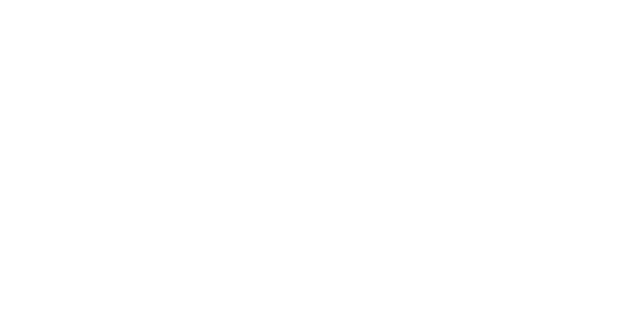
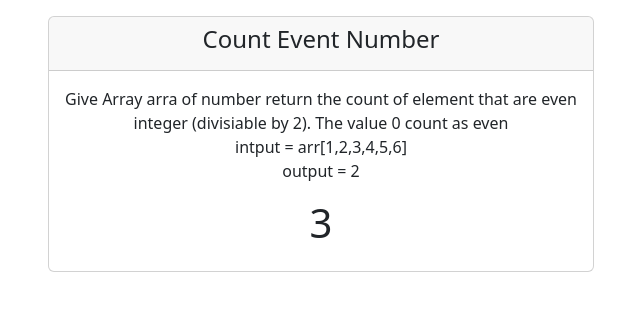
Before and after one commit to Rushikengar8686/React, a React (Create React App) app in the folder reactcourse/: page /CountEvent in a window 1280 px wide. Before the commit this address had no page. Shown: the top 310 px of the page, without its empty margins (319-959 px from the left). Built offline with nearby package versions, Linux system fonts and the light colour scheme.

Commit message:
Two Task Completed....!

```diff
--- a/reactcourse/src/App.js
+++ b/reactcourse/src/App.js
@@ -12,6 +12,8 @@
 import NewHooks from "./newHooks/NewHooks";
 import DashValue from "./context/DashValue";
 import AcronymGenerator from "./ReactTask/AcronymGenerator"
+import CountEventNumber from "./ReactTask/CountEventNumber";
+import CountNegative from "./ReactTask/CountNegative";
 
 function App() {
   const [isActive, setIsActive] = useState(false);
@@ -42,6 +44,8 @@
                   <li className="nav-item"><Link className="nav-link" to="/NewHooks">NewHooks</Link></li>
                   <li className="nav-item"><Link className="nav-link" to="/DashValue">DashValue</Link></li>
                   <li className="nav-item"><Link className="nav-link" to="/AcronoymStr">AcronoymStr</Link></li>
+                  <li className="nav-item"><Link className="nav-link" to="/CountEvent">CountEvent</Link></li>
+                  <li className="nav-item"><Link className="nav-link" to="/CountNegative">CountNegative</Link></li>
                 </ul>
 
                 <button className="btn btn-outline-dark me-2" onClick={changeBackground}>
@@ -73,6 +77,8 @@
           <Route path="/NewHooks" element={<NewHooks/>}></Route>
           <Route path="/DashValue" element={<DashValue/>}></Route>
           <Route path="/AcronoymStr" element={<AcronymGenerator/>}></Route>
+          <Route path="CountEvent" element={<CountEventNumber/>}></Route>
+          <Route path="CountNegative" element={<CountNegative/>}></Route>
         </Routes>
 
       </BrowserRouter>
--- a/reactcourse/src/ReactTask/AcronymGenerator.js
+++ b/reactcourse/src/ReactTask/AcronymGenerator.js
@@ -5,7 +5,7 @@
     const [output,setOutput] = useState("")
 
     const genreateShort = (text)=>{
-        const result = text.split(" ").map((m)=> m[0].toUpperCase()).join("")
+        const result = text.split(" ").map((m)=> m[0].toUpperCase()).join(" ")
         setOutput(result)
     }
     return (
--- /dev/null
+++ b/reactcourse/src/ReactTask/CountEventNumber.js
@@ -0,0 +1,39 @@
+import React, { useEffect, useState } from "react";
+
+const CountEventNumber = () => {
+  let [arr, setArr] = useState([1, 2, 3, 4, 5, 6]);
+  let [count, setCount] = useState(0);
+  const countEventNumber = (arr) => {
+    let result = arr.filter((m) => m % 2 == 0).length;
+    return setCount(result);
+  };
+  useEffect(() => {
+    countEventNumber(arr);
+  }, []);
+  return (
+    <div>
+      <div className="container">
+        <div className="row mt-3 d-flex justify-content-center">
+          <div className="col-6 ">
+            <div className="card">
+              <div className="card-header text-center">
+                <h4>Count Event Number</h4>
+              </div>
+              <div className="card-body ">
+                <p className="text-center">
+                  Give Array arra of number return the count of element that are
+                  even integer (divisiable by 2). The value 0 count as even
+                  <br/>
+                  intput = arr[1,2,3,4,5,6] <br/>output = 2
+                </p>
+                <h1 className="text-center">{count}</h1>
+              </div>
+            </div>
+          </div>
+        </div>
+      </div>
+    </div>
+  );
+};
+
+export default CountEventNumber;
--- /dev/null
+++ b/reactcourse/src/ReactTask/CountNegative.js
@@ -0,0 +1,41 @@
+import React, { useEffect, useState } from "react";
+
+const CountNegative = () => {
+    let [arr,setArr] = useState([-1,0,2,4,-2,-3])
+    let [count,SetCount] = useState(0)
+
+    const CountNegative = (arr)=>{
+        let result = arr.filter((m)=> m < 0).length
+         return SetCount(result)
+    }
+    useEffect(()=>{
+        CountNegative(arr)
+    },[])
+  return (
+    <div>
+      <div className="container">
+        <div className="row mt-3 d-flex justify-content-center">
+          <div className="col-6 ">
+            <div className="card">
+              <div className="card-header text-center">
+                <h4>Count Negative Number</h4>
+              </div>
+              <div className="card-body ">
+                <p className="text-center">
+                  Give Array arr of number return the count of element that are
+                 Strictly less than 0
+                  <br />
+                  intput = ar[-1,0,2,4,-2,-3] <br />
+                  output = 2
+                </p>
+                <h1 className="text-center">{count}</h1>
+              </div>
+            </div>
+          </div>
+        </div>
+      </div>
+    </div>
+  );
+};
+
+export default CountNegative;
```
Also changed, not shown: reactcourse/src/ReactTask/task.txt.
